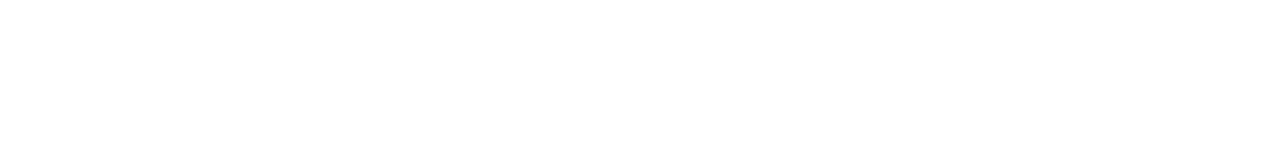
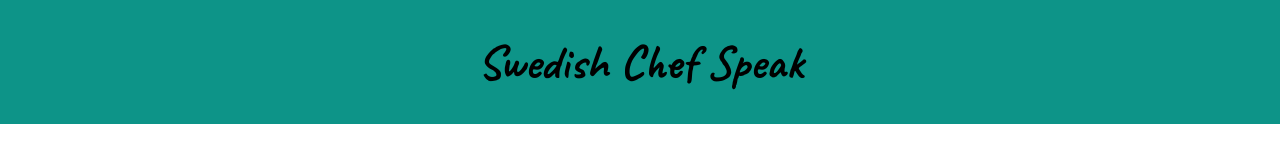
Before and after one commit to sharletmvarghese03/markSeven-SwedishChefSpeak, a plain HTML site: page index.html in a window 1280 px wide. Drawn offline with Linux system fonts and the light colour scheme.

Commit message:
feat: added nav

```diff
--- a/index.html
+++ b/index.html
@@ -6,5 +6,9 @@
 		<title>Swedish Chef Speak</title>
 		<link rel="stylesheet" href="style.css" />
 	</head>
-	<body></body>
+	<body>
+		<nav class="navigation">
+			<div class="nav-brand">Swedish Chef Speak</div>
+		</nav>
+	</body>
 </html>
--- a/style.css
+++ b/style.css
@@ -11,3 +11,16 @@ body {
 	padding: 0;
 	box-sizing: border-box;
 }
+
+/** nav **/
+
+.navigation {
+	background-color: var(--primary-color);
+	padding: 2rem 1rem;
+}
+
+.nav-brand {
+	font-weight: bold;
+	font-size: 3rem;
+	text-align: center;
+}
```
